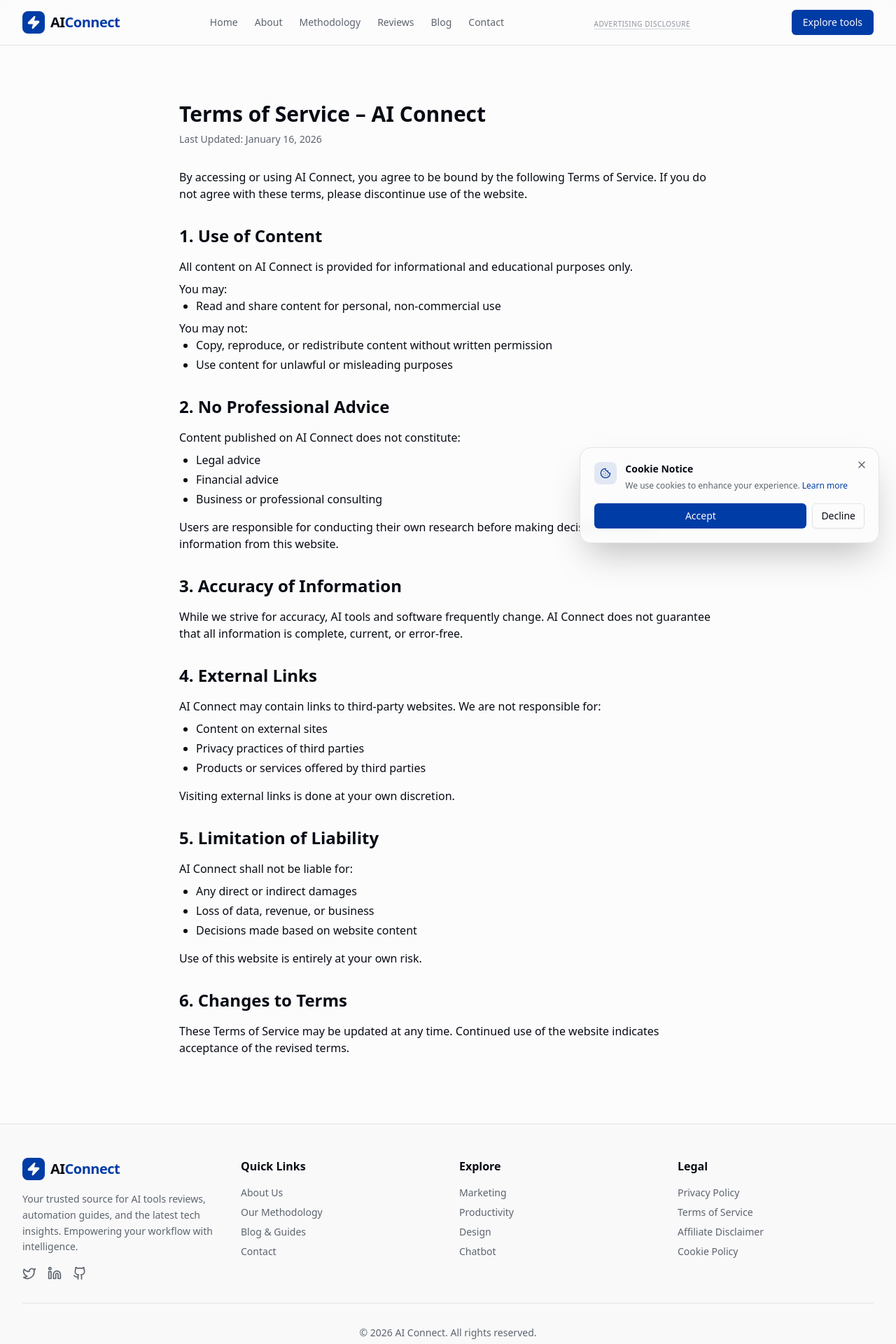
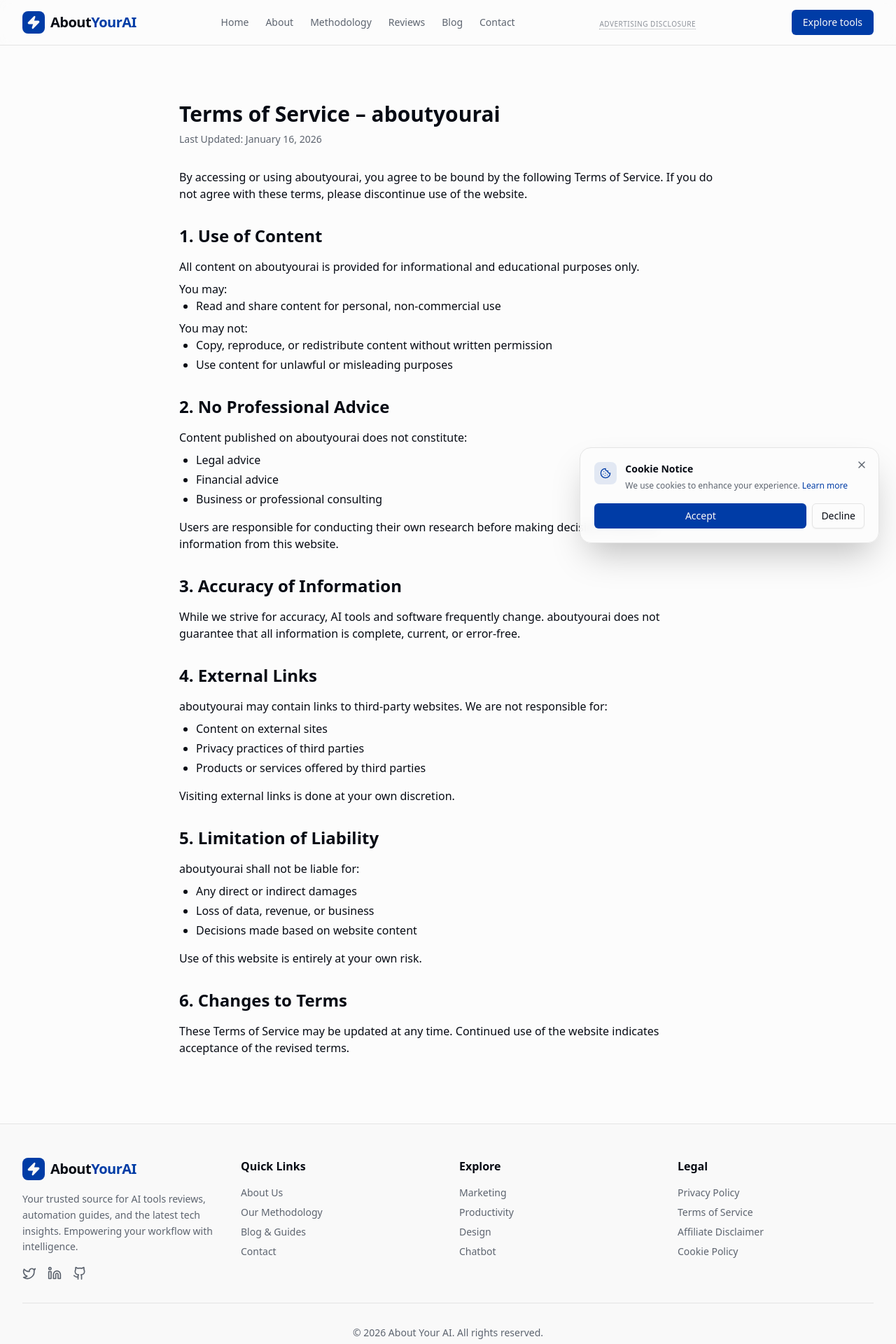
Before and after one commit to harshcodershive/tech-blog, a Next.js app: page /terms in a window 1280 px wide. Shown: the top 1920 px of the page at 70% size. Built offline with nearby package versions, Linux system fonts and the light colour scheme.

Commit message:
update the name and contact emial for website

```diff
--- a/app/about/page.tsx
+++ b/app/about/page.tsx
@@ -9,10 +9,10 @@ export default function AboutPage() {
         <div className="container py-20 px-4 md:px-8 mx-auto">
             {/* Header */}
             <div className="max-w-3xl mx-auto text-center mb-16">
-                <Badge variant="outline" className="mb-4 text-primary bg-primary/5 border-primary/20">About AI Connect</Badge>
-                <h1 className="text-4xl font-bold tracking-tight mb-6">About Us</h1>
+                <Badge variant="outline" className="mb-4 text-primary bg-primary/5 border-primary/20">About Us</Badge>
+                <h1 className="text-4xl font-bold tracking-tight mb-6">About Your AI</h1>
                 <p className="text-xl text-muted-foreground leading-relaxed">
-                    AI Connect is an independently operated AI and automation review website founded by <span className="text-foreground font-semibold">Harsh Sharma</span>, based in Jaipur, Rajasthan, India.
+                    About Your AI is an independently operated AI and automation review website founded by <span className="text-foreground font-semibold">Harsh Sharma</span>, based in Jaipur, Rajasthan, India.
                 </p>
                 <p className="text-lg text-muted-foreground mt-4 leading-relaxed">
                     The platform was created to simplify how people understand, compare, and adopt modern AI tools in real-world scenarios.
@@ -27,7 +27,7 @@ export default function AboutPage() {
                         <div className="grid grid-cols-1 md:grid-cols-2 gap-8 items-center">
                             <div className="prose prose-gray">
                                 <p className="text-lg text-muted-foreground mb-4">
-                                    AI Connect is managed by an individual publisher with a strong interest in:
+                                    About Your AI is managed by an individual publisher with a strong interest in:
                                 </p>
                                 <ul className="space-y-2 mb-6">
                                     <li className="flex items-center text-muted-foreground"><Globe className="h-4 w-4 mr-2 text-primary" /> Artificial intelligence</li>
@@ -40,7 +40,7 @@ export default function AboutPage() {
                                 <Card className="border-primary/10 shadow-sm">
                                     <CardContent className="pt-6">
                                         <p className="text-muted-foreground mb-4">
-                                            While AI Connect is not a registered company, the website is operated with professional editorial standards, ethical publishing practices, and clear transparency.
+                                            While About Your AI is not a registered company, the website is operated with professional editorial standards, ethical publishing practices, and clear transparency.
                                         </p>
                                         <div className="flex items-center gap-4 pt-4 border-t">
                                             <div className="h-10 w-10 bg-primary/10 rounded-full flex items-center justify-center text-primary font-bold">HS</div>
@@ -114,7 +114,7 @@ export default function AboutPage() {
                     ))}
                 </div>
                 <p className="mt-12 text-lg text-muted-foreground font-medium max-w-3xl mx-auto">
-                    Every review published on AI Connect is written with the reader's interest as the top priority.
+                    Every review published on About Your AI is written with the reader's interest as the top priority.
                 </p>
             </div>
 
--- a/app/contact/page.tsx
+++ b/app/contact/page.tsx
@@ -10,7 +10,7 @@ export default function ContactPage() {
         <div className="container py-20 px-4 md:px-8 mx-auto">
             <div className="max-w-6xl mx-auto">
                 <div className="text-center mb-16">
-                    <h1 className="text-4xl font-bold tracking-tight mb-4">Contact AI Connect</h1>
+                    <h1 className="text-4xl font-bold tracking-tight mb-4">Contact About Your AI</h1>
                     <p className="text-lg text-muted-foreground">
                         We welcome questions, feedback, collaboration inquiries, and communication related to AI tools, automation platforms, and content published on this website.
                     </p>
@@ -28,7 +28,7 @@ export default function ContactPage() {
                                 <p className="text-muted-foreground mb-4">
                                     For questions related to website content, AI tool reviews, affiliate partnerships, or corrections, you can contact us via email.
                                 </p>
-                                <p className="font-semibold text-lg text-primary">📧 contact@aiconnect.in</p>
+                                <p className="font-semibold text-lg text-primary">📧 support@aboutyourai.com</p>
                             </div>
 
                             {/* Founder Info */}
@@ -123,7 +123,7 @@ export default function ContactPage() {
                         </Card>
 
                         <p className="text-xs text-center text-muted-foreground">
-                            AI Connect is an independently operated informational website.
+                            About Your AI is an independently operated informational website.
                         </p>
                     </div>
                 </div>
--- a/app/layout.tsx
+++ b/app/layout.tsx
@@ -16,7 +16,7 @@ const geistMono = Geist_Mono({
 });
 
 export const metadata: Metadata = {
-  title: "AI Connect | Find reviews of AI tools",
+  title: "About Your AI | Find Reviews of AI Tools",
   description: "Professional reviews, guides, and insights on the latest AI tools and automation strategies.",
 };
 
--- a/app/methodology/page.tsx
+++ b/app/methodology/page.tsx
@@ -43,7 +43,7 @@ export default function MethodologyPage() {
                     <Badge variant="outline" className="mb-4 text-primary bg-primary/5 border-primary/20">Transparency</Badge>
                     <h1 className="text-4xl font-bold tracking-tight mb-6">How We Research & Review AI Tools</h1>
                     <p className="text-xl text-muted-foreground leading-relaxed">
-                        At AI Connect, we follow a structured and transparent methodology to ensure that our content remains accurate, fair, and valuable. Trust is our currency.
+                        At aboutyourai, we follow a structured and transparent methodology to ensure that our content remains accurate, fair, and valuable. Trust is our currency.
                     </p>
                 </div>
 
@@ -74,7 +74,7 @@ export default function MethodologyPage() {
                         <div className="space-y-4">
                             <h2 className="text-2xl font-bold">Affiliate Transparency</h2>
                             <p className="text-muted-foreground leading-relaxed">
-                                AI Connect may use affiliate links in certain articles. However, these links:
+                                aboutyourai may use affiliate links in certain articles. However, these links:
                             </p>
                             <ul className="list-disc leading-relaxed text-muted-foreground ml-6">
                                 <li>Do not influence tool selection</li>
--- a/app/privacy/page.tsx
+++ b/app/privacy/page.tsx
@@ -2,11 +2,11 @@ export default function PrivacyPage() {
     return (
         <div className="container py-20 px-4 md:px-8 mx-auto">
             <div className="max-w-3xl mx-auto prose prose-gray">
-                <h1 className="text-3xl font-bold mb-2">Privacy Policy – AI Connect</h1>
+                <h1 className="text-3xl font-bold mb-2">Privacy Policy – aboutyourai</h1>
                 <p className="text-sm text-muted-foreground mb-8">Last Updated: January 16, 2026</p>
 
                 <p className="mb-4">
-                    AI Connect respects your privacy and is committed to protecting any personal information you may provide while using this website. This Privacy Policy explains how information is collected, used, and safeguarded.
+                    aboutyourai respects your privacy and is committed to protecting any personal information you may provide while using this website. This Privacy Policy explains how information is collected, used, and safeguarded.
                 </p>
 
                 <h2 className="text-2xl font-semibold mt-8 mb-4">1. Information We Collect</h2>
@@ -40,7 +40,7 @@ export default function PrivacyPage() {
                 <p className="mb-4">We do not sell, rent, or trade personal information to third parties.</p>
 
                 <h2 className="text-2xl font-semibold mt-8 mb-4">3. Third-Party Services</h2>
-                <p className="mb-2">AI Connect may use third-party tools such as:</p>
+                <p className="mb-2">aboutyourai may use third-party tools such as:</p>
                 <ul className="list-disc pl-6 mb-4 space-y-1">
                     <li>Analytics services (e.g., traffic analysis)</li>
                     <li>Affiliate platforms</li>
--- a/app/terms/page.tsx
+++ b/app/terms/page.tsx
@@ -2,15 +2,15 @@ export default function TermsPage() {
     return (
         <div className="container py-20 px-4 md:px-8 mx-auto">
             <div className="max-w-3xl mx-auto prose prose-gray">
-                <h1 className="text-3xl font-bold mb-2">Terms of Service – AI Connect</h1>
+                <h1 className="text-3xl font-bold mb-2">Terms of Service – aboutyourai</h1>
                 <p className="text-sm text-muted-foreground mb-8">Last Updated: January 16, 2026</p>
 
                 <p className="mb-4">
-                    By accessing or using AI Connect, you agree to be bound by the following Terms of Service. If you do not agree with these terms, please discontinue use of the website.
+                    By accessing or using aboutyourai, you agree to be bound by the following Terms of Service. If you do not agree with these terms, please discontinue use of the website.
                 </p>
 
                 <h2 className="text-2xl font-semibold mt-8 mb-4">1. Use of Content</h2>
-                <p className="mb-2">All content on AI Connect is provided for informational and educational purposes only.</p>
+                <p className="mb-2">All content on aboutyourai is provided for informational and educational purposes only.</p>
                 <p className="font-medium mt-2">You may:</p>
                 <ul className="list-disc pl-6 mb-2 space-y-1">
                     <li>Read and share content for personal, non-commercial use</li>
@@ -22,7 +22,7 @@ export default function TermsPage() {
                 </ul>
 
                 <h2 className="text-2xl font-semibold mt-8 mb-4">2. No Professional Advice</h2>
-                <p className="mb-2">Content published on AI Connect does not constitute:</p>
+                <p className="mb-2">Content published on aboutyourai does not constitute:</p>
                 <ul className="list-disc pl-6 mb-4 space-y-1">
                     <li>Legal advice</li>
                     <li>Financial advice</li>
@@ -32,11 +32,11 @@ export default function TermsPage() {
 
                 <h2 className="text-2xl font-semibold mt-8 mb-4">3. Accuracy of Information</h2>
                 <p className="mb-4">
-                    While we strive for accuracy, AI tools and software frequently change. AI Connect does not guarantee that all information is complete, current, or error-free.
+                    While we strive for accuracy, AI tools and software frequently change. aboutyourai does not guarantee that all information is complete, current, or error-free.
                 </p>
 
                 <h2 className="text-2xl font-semibold mt-8 mb-4">4. External Links</h2>
-                <p className="mb-2">AI Connect may contain links to third-party websites. We are not responsible for:</p>
+                <p className="mb-2">aboutyourai may contain links to third-party websites. We are not responsible for:</p>
                 <ul className="list-disc pl-6 mb-4 space-y-1">
                     <li>Content on external sites</li>
                     <li>Privacy practices of third parties</li>
@@ -45,7 +45,7 @@ export default function TermsPage() {
                 <p className="mb-4">Visiting external links is done at your own discretion.</p>
 
                 <h2 className="text-2xl font-semibold mt-8 mb-4">5. Limitation of Liability</h2>
-                <p className="mb-2">AI Connect shall not be liable for:</p>
+                <p className="mb-2">aboutyourai shall not be liable for:</p>
                 <ul className="list-disc pl-6 mb-4 space-y-1">
                     <li>Any direct or indirect damages</li>
                     <li>Loss of data, revenue, or business</li>
--- a/components/footer.tsx
+++ b/components/footer.tsx
@@ -27,7 +27,7 @@ export function Footer() {
                                 <Zap className="h-5 w-5 text-primary-foreground fill-current" />
                             </div>
                             <span className="font-bold text-xl tracking-tight text-foreground">
-                                AI<span className="text-primary">Connect</span>
+                                About<span className="text-primary">YourAI</span>
                             </span>
                         </Link>
                         <p className="text-sm text-muted-foreground leading-relaxed">
@@ -86,7 +86,7 @@ export function Footer() {
                 <Separator className="my-8" />
 
                 <div className="text-center text-sm text-muted-foreground">
-                    &copy; {new Date().getFullYear()} AI Connect. All rights reserved.
+                    &copy; {new Date().getFullYear()} About Your AI. All rights reserved.
                 </div>
             </div>
         </footer>
--- a/components/navbar.tsx
+++ b/components/navbar.tsx
@@ -28,7 +28,7 @@ export function Navbar() {
                         <Zap className="h-5 w-5 text-primary-foreground fill-current" />
                     </div>
                     <span className="font-bold text-xl tracking-tight text-foreground">
-                        AI<span className="text-primary">Connect</span>
+                        About<span className="text-primary">YourAI</span>
                     </span>
                 </Link>
 
@@ -65,7 +65,7 @@ export function Navbar() {
                         <div className="bg-popover text-popover-foreground text-xs p-3 rounded-md shadow-md border border-border relative">
                             <div className="absolute -top-1 left-1/2 -translate-x-1/2 w-2 h-2 bg-popover border-t border-l border-border rotate-45"></div>
                             <p className="leading-relaxed">
-                                AI Connect is supported by our readers. When you purchase through links on our site, we may earn an affiliate commission at no extra cost to you.
+                                aboutyourai is supported by our readers. When you purchase through links on our site, we may earn an affiliate commission at no extra cost to you.
                             </p>
                         </div>
                     </div>
```
Also changed, not shown: app/cookies/page.tsx (+4 -4 lines), app/disclaimer/page.tsx (+4 -4 lines).
